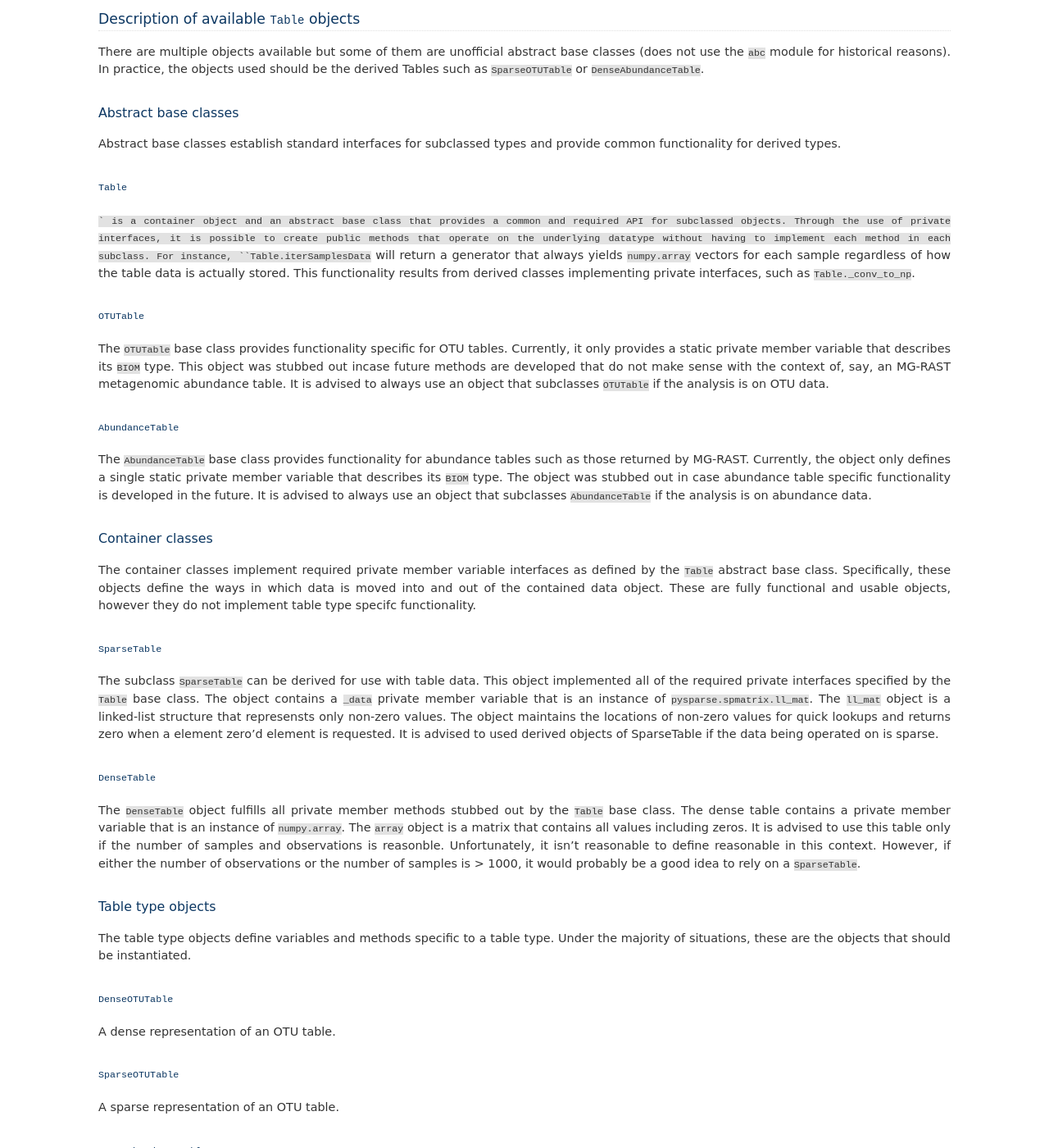
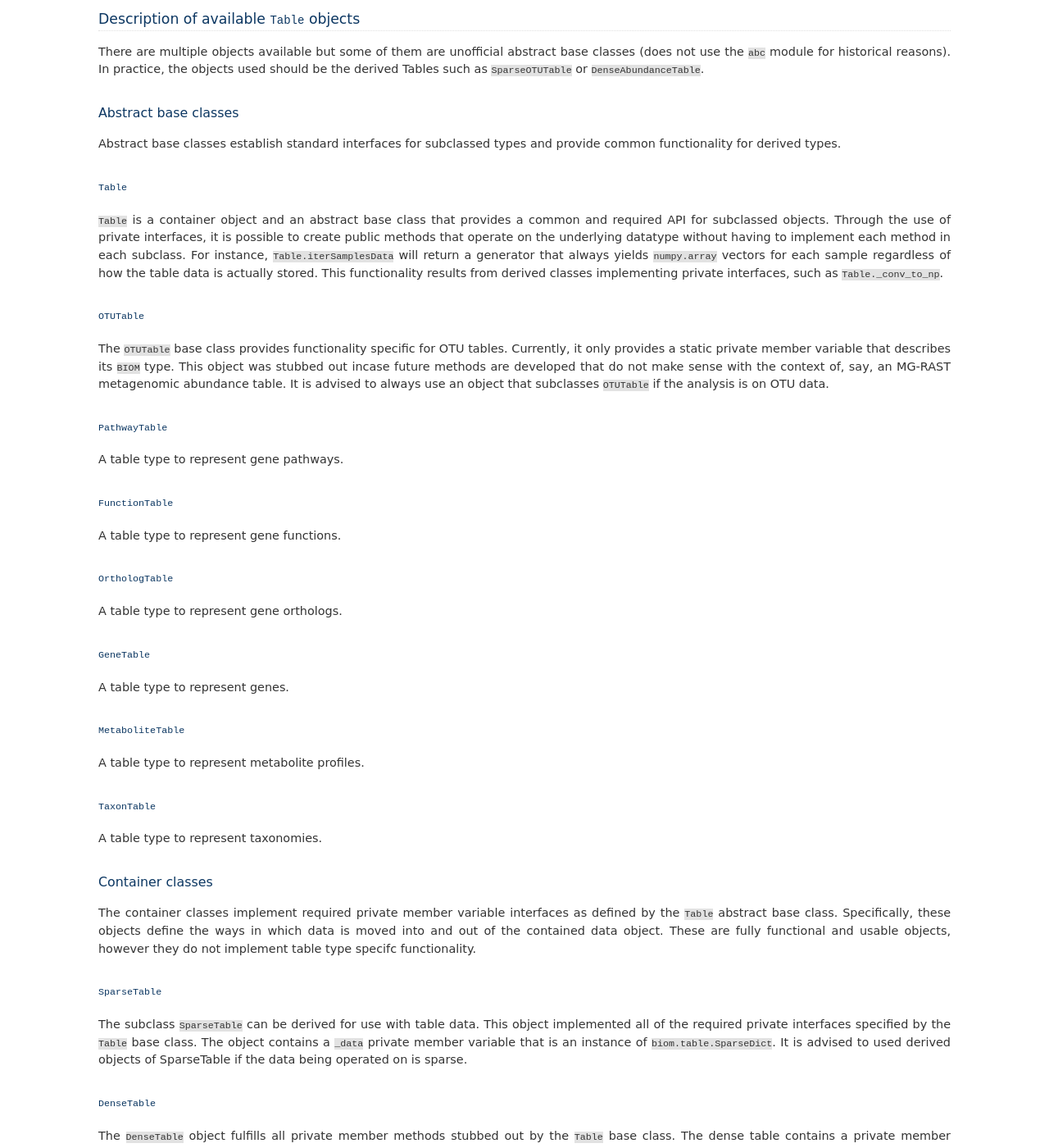
Before and after one commit to biocore/biom-format, a Sphinx documentation site: the page built from doc/documentation/table_objects.rst, in a window 1280 px wide and 1400 px high, scrolled down 284 px. Shown: the whole window at 82% size. Built offline with Sphinx 7.4.7, drawn with Linux system fonts in a browser that asks for light colours; some of the changed text lies outside the part shown.

Commit message:
[MODDED]     changed biom-format spec from supporting str to unicode     updated methods and objects listed in table doc

````diff
--- a/doc/documentation/table_objects.rst
+++ b/doc/documentation/table_objects.rst
@@ -19,17 +19,42 @@
 ``Table``
 ^^^^^^^^^
 
-``` is a container object and an abstract base class that provides a common and required API for subclassed objects. Through the use of private interfaces, it is possible to create public methods that operate on the underlying datatype without having to implement each method in each subclass. For instance, ``Table.iterSamplesData`` will return a generator that always yields ``numpy.array`` vectors for each sample regardless of how the table data is actually stored. This functionality results from derived classes implementing private interfaces, such as ``Table._conv_to_np``.
+``Table`` is a container object and an abstract base class that provides a common and required API for subclassed objects. Through the use of private interfaces, it is possible to create public methods that operate on the underlying datatype without having to implement each method in each subclass. For instance, ``Table.iterSamplesData`` will return a generator that always yields ``numpy.array`` vectors for each sample regardless of how the table data is actually stored. This functionality results from derived classes implementing private interfaces, such as ``Table._conv_to_np``.
 
 ``OTUTable``
 ^^^^^^^^^^^^
 
 The ``OTUTable`` base class provides functionality specific for OTU tables. Currently, it only provides a static private member variable that describes its ``BIOM`` type. This object was stubbed out incase future methods are developed that do not make sense with the context of, say, an MG-RAST metagenomic abundance table. It is advised to always use an object that subclasses ``OTUTable`` if the analysis is on OTU data.
 
-``AbundanceTable``
-^^^^^^^^^^^^^^^^^^
+``PathwayTable``
+^^^^^^^^^^^^^^^^
 
-The ``AbundanceTable`` base class provides functionality for abundance tables such as those returned by MG-RAST. Currently, the object only defines a single static private member variable that describes its ``BIOM`` type. The object was stubbed out in case abundance table specific functionality is developed in the future. It is advised to always use an object that subclasses ``AbundanceTable`` if the analysis is on abundance data.
+A table type to represent gene pathways.
+
+``FunctionTable``
+^^^^^^^^^^^^^^^^^
+
+A table type to represent gene functions.
+
+``OrthologTable``
+^^^^^^^^^^^^^^^^^
+
+A table type to represent gene orthologs.
+
+``GeneTable``
+^^^^^^^^^^^^^
+
+A table type to represent genes.
+
+``MetaboliteTable``
+^^^^^^^^^^^^^^^^^^^
+
+A table type to represent metabolite profiles.
+
+``TaxonTable``
+^^^^^^^^^^^^^^
+
+A table type to represent taxonomies.
 
 Container classes
 -----------------
@@ -38,7 +63,7 @@
 ``SparseTable``
 ^^^^^^^^^^^^^^^
 
-The subclass ``SparseTable`` can be derived for use with table data. This object implemented all of the required private interfaces specified by the ``Table`` base class. The object contains a ``_data`` private member variable that is an instance of ``pysparse.spmatrix.ll_mat``. The ``ll_mat`` object is a linked-list structure that represensts only non-zero values. The object maintains the locations of non-zero values for quick lookups and returns zero when a element zero'd element is requested. It is advised to used derived objects of SparseTable if the data being operated on is sparse.
+The subclass ``SparseTable`` can be derived for use with table data. This object implemented all of the required private interfaces specified by the ``Table`` base class. The object contains a ``_data`` private member variable that is an instance of ``biom.table.SparseDict``. It is advised to used derived objects of SparseTable if the data being operated on is sparse.
 
 ``DenseTable``
 ^^^^^^^^^^^^^^
@@ -53,22 +78,62 @@
 ``DenseOTUTable``
 ^^^^^^^^^^^^^^^^^
 
-A dense representation of an OTU table.
+Instantiatable dense OTU table.
 
 ``SparseOTUTable``
 ^^^^^^^^^^^^^^^^^^
 
-A sparse representation of an OTU table.
+Instantiatable sparse OTU table.
 
-``DenseAbundanceTable``
+``DensePathwayTable``
+^^^^^^^^^^^^^^^^^^^^^
+
+Instantiatable dense pathway table.
+
+``SparsePathwayTable``
+^^^^^^^^^^^^^^^^^^^^^^
+
+Instantiatable sparse pathway table.
+
+``DenseFunctionTable``
+^^^^^^^^^^^^^^^^^^^^^^
+
+Instantiatable dense function table.
+
+``SparseFunctionable``
+^^^^^^^^^^^^^^^^^^^^^^
+
+Instantiatable sparse function table.
+
+``DenseOrthologTable``
+^^^^^^^^^^^^^^^^^^^^^^
+
+Instantiatable dense ortholog table.
+
+``SparseOrthologTable``
 ^^^^^^^^^^^^^^^^^^^^^^^
 
-A dense representation of an abundance table.
+Instantiatable sparse ortholog table.
 
-``SparseAbundanceTable``
+``DenseGeneTable``
+^^^^^^^^^^^^^^^^^^
+
+Instantiatable dense gene table.
+
+``SparseGeneTable``
+^^^^^^^^^^^^^^^^^^^
+
+Instantiatable sparse gene table.
+
+``DenseMetaboliteTable``
 ^^^^^^^^^^^^^^^^^^^^^^^^
 
-A sparse representation of an abundance table.
+Instantiatable dense metabolite table.
+
+``SparseMetaboliteTable``
+^^^^^^^^^^^^^^^^^^^^^^^^^
+
+Instantiatable sparse metabolite table.
 
 Description of ``Table`` API
 ============================
@@ -77,27 +142,27 @@
 ----------------
 
 ``ObservationIds``
-^^^^^^^^^^^^^^^^^^^^^^^^
+^^^^^^^^^^^^^^^^^^
 
 ``ObservationIds`` is a list of strings containing observation identifiers. The order of this list matters: the index position of an id corresponds to its position within the underlying data matrix and its metadata. Observation ids are required and there must be one id for every observation within the data matrix.
 
 ``SampleIds``
-^^^^^^^^^^^^^^^^^^^
+^^^^^^^^^^^^^
 
 ``SampleIds`` is a list of strings containing sample identifiers. The order of this list matters: the index position of an id corresponds to its position within the underlying data matrix and its metadata. Sample ids are required and there must be one id for every sample within the data matrix.
 
 ``ObservationMetadata``
-^^^^^^^^^^^^^^^^^^^^^^^^^^^^^
+^^^^^^^^^^^^^^^^^^^^^^^
 
 ``ObservationMetadata`` is a list of dicts. Each dict contains metadata associated to the observation id at the same index position. Observation metadata is optional. If metadata is not present, this variable will be set to None.
 
 ``SampleMetadata``
-^^^^^^^^^^^^^^^^^^^^^^^^
+^^^^^^^^^^^^^^^^^^
 
 ``SampleMetadata`` is a list of dicts. Each dict contains metadata associated to the sample id at the same postion. Sample metadata is optional. If metadata is not present, this variable will be set to None.
 
 ``TableId``
-^^^^^^^^^^^^^^^^^
+^^^^^^^^^^^
 
 ``TableId`` is an optional variable that can be used to indentify a table. The value stored in this variable is written to the ``id`` field within a ``BIOM`` file.
 
@@ -105,200 +170,220 @@
 -----------------
 
 ``_biom_matrix_type``
-^^^^^^^^^^^^^^^^^^^^^^^^^^^
+^^^^^^^^^^^^^^^^^^^^^
 
 The BIOM matrix type can either be 'sparse' or 'dense'. This information is used by ``Table.getBiomFormatObject`` in order to figure out what ``matrix_type`` to put to file.
 
 ``_biom_type``
-^^^^^^^^^^^^^^^^^^^^
+^^^^^^^^^^^^^^
 
 The BIOM type defines the table "type" within a BIOM file.
 
 ``_data``
-^^^^^^^^^^^^^^^
+^^^^^^^^^
 
 The underlying data object.
 
 ``_obs_index``
-^^^^^^^^^^^^^^^^^^^^
+^^^^^^^^^^^^^^
 
 A helper lookup dictionary that is {'observation_id': index_in_data}.
 
 ``_sample_index``
-^^^^^^^^^^^^^^^^^^^^^^^
+^^^^^^^^^^^^^^^^^
 
 A helper lookup dictionary that is {'sample_id': index_in_data}.
 
 Public Methods
 --------------
 
+``addObservationMetadata``
+^^^^^^^^^^^^^^^^^^^^^^^^^^
+
+Take a dict of metadata and add it to an observation.
+
+``addSampleMetadata``
+^^^^^^^^^^^^^^^^^^^^^
+
+Take a dict of metadata and add it to a sample.
+
 ``binObservationsByMetadata``
-^^^^^^^^^^^^^^^^^^^^^^^^^^^^^^^^^^^
+^^^^^^^^^^^^^^^^^^^^^^^^^^^^^
 
 Yields tables by metadata. A user supplied function ``f`` is given the observation  metadata must return what "bin" the observation is part of.
 
 ``binSamplesByMetadata``
-^^^^^^^^^^^^^^^^^^^^^^^^^^^^^^
+^^^^^^^^^^^^^^^^^^^^^^^^
 
 Yields tables by metadata. A user supplied function ``f`` is given the sample metadata by row and must return what "bin" the sample is part of.
 
+``collapseObservationsByMetadata``
+^^^^^^^^^^^^^^^^^^^^^^^^^^^^^^^^^^
+
+Collapse a table by observation metadata.
+
+``collapseSamplesByMetadata``
+^^^^^^^^^^^^^^^^^^^^^^^^^^^^^
+
+Collapse a table by sample metadata.
+
 ``copy``
-^^^^^^^^^^^^^^
+^^^^^^^^
 
 Returns a shallow copy of the Table
 
 ``delimitedSelf``
-^^^^^^^^^^^^^^^^^^^^^^^
+^^^^^^^^^^^^^^^^^
 
 Stringify self in a delimited form. Default str output for the ``Table`` is just row/col ids and table data without any metadata. This is the "classic" table. If ``header_key`` is not None, it tries to pull out that key from observation metadata. If ``header_value`` is not None, use the ``header_value`` in the output as a column id. ``metadata_formatter`` is a function which takes a metadata entry and returns a formatted version that should be written to file.
 
 ``filterObservations``
-^^^^^^^^^^^^^^^^^^^^^^^^^^^^
+^^^^^^^^^^^^^^^^^^^^^^
 
 Filter observations in self based on a user supplied function. ``f`` must accept three variables, the observation values, observation ids and observation metadata. The function must only return True or False.
 
 ``filterSamples``
-^^^^^^^^^^^^^^^^^^^^^^^
+^^^^^^^^^^^^^^^^^
 
 Filter samples in self based on a user supplied function. ``f`` must accept three variables, the sample values, sample IDs and sample metadata. The function must only return true or false.
 
 ``getBiomFormatJsonString``
-^^^^^^^^^^^^^^^^^^^^^^^^^^^^^^^^^
+^^^^^^^^^^^^^^^^^^^^^^^^^^^
 
 Returns a JSON string representing the table in BIOMformat.
 
 ``getBiomFormatObject``
-^^^^^^^^^^^^^^^^^^^^^^^^^^^^^
+^^^^^^^^^^^^^^^^^^^^^^^
 
 Returns a dict representing the table in BIOM format. This dictionary can then be easily converted into a JSON string for serialization.
 
 ``getBiomFormatPrettyPrint``
-^^^^^^^^^^^^^^^^^^^^^^^^^^^^^^^^^^
+^^^^^^^^^^^^^^^^^^^^^^^^^^^^
 
 Returns a 'pretty print' format of a BIOM file. WARNING: This method displays data values in a columnar format and can be misleading.
 
 ``getObservationIndex``
-^^^^^^^^^^^^^^^^^^^^^^^^^^^^^
+^^^^^^^^^^^^^^^^^^^^^^^
 
 Returns the observation index position in _data.
 
 ``getSampleIndex``
-^^^^^^^^^^^^^^^^^^^^^^^^
+^^^^^^^^^^^^^^^^^^
 
 Returns the sample index position in _data.
 
 ``getValueByIds``
-^^^^^^^^^^^^^^^^^^^^^^^
+^^^^^^^^^^^^^^^^^
 
 Return the value in the matrix corresponding to (obs_id, samp_id)
 
 ``isEmpty``
-^^^^^^^^^^^^^^^^^
+^^^^^^^^^^^
 
 Returns True if ``Table._data`` is empty. It should not be possible for ``Table._data`` to be empty and have ``Table.SampleIds`` or ``Table.ObservationIds`` populated.
 
 ``iterObservationData``
-^^^^^^^^^^^^^^^^^^^^^^^^^^^^^
+^^^^^^^^^^^^^^^^^^^^^^^
 
 Yields vectors of observation data where the values at each index correspond to the ``Table.SampleId`` and ``Table.SampleMetadata`` at the same index.
 
 ``iterObservations``
-^^^^^^^^^^^^^^^^^^^^^^^^^^
+^^^^^^^^^^^^^^^^^^^^
 
 Yields (observation_value, observation_id, observation_metadata) NOTE: will return None in observation_metadata positions if ``Table.ObservationMetadata`` is set to None.
 
 ``iterSampleData``
-^^^^^^^^^^^^^^^^^^^^^^^^
+^^^^^^^^^^^^^^^^^^
 
 Yields vectors of sample sample data where the values at each index correspond to the ``Table.ObservationId`` and ``Table.ObservationMetadata`` at the same index.
 
 ``iterSamples``
-^^^^^^^^^^^^^^^^^^^^^
+^^^^^^^^^^^^^^^
 
 Yields (sample_values, sample_id, sample_metadata)/ NOTE: will return None in sample_metadata positions if ``Table.SampleMetadata`` is set to None
 
 ``merge``
-^^^^^^^^^^^^^^^
+^^^^^^^^^
 
 Merge two tables together. The axes, samples and observations, can be controlled independently and can both work on either 'union' or 'intersection'.  ``merge_f`` is a function that takes two arguments and returns a value. The method is parameterized so that the programmer can define how values are handled where there is overlap in (sample_id, observation_id) values between tables. ``sample_metadata_f`` and ``observation_metadata_f`` define how to merge metadata between tables. The default is to prefer the metadata associated to self if self has metadata otherwise take metadata from other. These functions are given both metadata dicts and must return a single metadata dict. NOTE: There is an implicit type conversion to float. Tables using strings as the type are not supported but no active check is in place. NOTE: The return type is always that of self
 
 ``nonzero``
-^^^^^^^^^^^^^^^^^
+^^^^^^^^^^^
 
 Returns nonzero locations within the data matrix. The values returned are (observation_id, sample_id).
 
 ``normObservationBySample``
-^^^^^^^^^^^^^^^^^^^^^^^^^^^^^^^^^
+^^^^^^^^^^^^^^^^^^^^^^^^^^^
 
 Return new table with relative abundance in each sample.
 
 ``normSampleByObservation``
-^^^^^^^^^^^^^^^^^^^^^^^^^^^^^^^^^
+^^^^^^^^^^^^^^^^^^^^^^^^^^^
 
 Return new table with relative abundance in each observation.
 
 ``observationData``
-^^^^^^^^^^^^^^^^^^^^^^^^^
+^^^^^^^^^^^^^^^^^^^
 
 Return a numpy vector with samples values associated to an observation id.
 
 ``observationExists``
-^^^^^^^^^^^^^^^^^^^^^^^^^^^
+^^^^^^^^^^^^^^^^^^^^^
 
 Returns True if observation exists, False otherwise.
 
 ``reduce``
-^^^^^^^^^^^^^^^^
+^^^^^^^^^^
 
 Reduce over axis with ``f``. Axis can be either 'sample' or 'observation'
 
 ``sampleData``
-^^^^^^^^^^^^^^^^^^^^
+^^^^^^^^^^^^^^
 
 Return a numpy vector with observation values associated to a sample id.
 
 ``sampleExists``
-^^^^^^^^^^^^^^^^^^^^^^
+^^^^^^^^^^^^^^^^
 
 Returns True if sample exists, False otherwise.
 
 ``setValueByIds``
-^^^^^^^^^^^^^^^^^^^^^^^
+^^^^^^^^^^^^^^^^^
 
 Set the value in the matrix corresponding to (observation_id, sample_id).
 
 ``sortByObservationId``
-^^^^^^^^^^^^^^^^^^^^^^^^^^^^^
+^^^^^^^^^^^^^^^^^^^^^^^
 
 Return a table with the observation ids sorted by a user supplied function. The default is natural sort.
 
 ``sortBySampleId``
-^^^^^^^^^^^^^^^^^^^^^^^^
+^^^^^^^^^^^^^^^^^^
 
 Return a table with the sample ids sorted by a user supplied function/
 
 ``sortObservationOrder``
-^^^^^^^^^^^^^^^^^^^^^^^^^^^^^^
+^^^^^^^^^^^^^^^^^^^^^^^^
 
 Return a new table with the observation ids in the order given.
 
 ``sortSampleOrder``
-^^^^^^^^^^^^^^^^^^^^^^^^^
+^^^^^^^^^^^^^^^^^^^
 
 Return a new table with the sample ids in the order given.
 
 ``sum``
-^^^^^^^^^^^^^
+^^^^^^^
 
 Returns the sum by axis. The axis can either be 'whole', 'sample' or 'observation'. For the 'sample' and 'observation' axes, a vector is returned with the sum of the orthoganl vector. For example, if ``sum`` is called with 'sample', a vector is returned with a sum of the observations within each sample. Index 0 in that resulting vector would correspond to ``Table.SampleIds[0]``
 
 ``transformObservations``
-^^^^^^^^^^^^^^^^^^^^^^^^^^^^^^^
+^^^^^^^^^^^^^^^^^^^^^^^^^
 
 Apply a user defined function to each observation. ``f`` is passed a numpy vector and must return a numpy vector of the same shape and datatype.
 
 ``transformSamples``
-^^^^^^^^^^^^^^^^^^^^^^^^^^
+^^^^^^^^^^^^^^^^^^^^
 
 Apply a user defined function to each sample. ``f`` is passed a numpy vector and must return a numpy vector of the same shape and datatype.
 
@@ -306,52 +391,51 @@
 ---------------
 
 ``_cast_metadata``
-^^^^^^^^^^^^^^^^^^^^^^^^
+^^^^^^^^^^^^^^^^^^
 
 Casts all metadata to defaultdict to support default values
 
 ``_conv_to_np``
-^^^^^^^^^^^^^^^^^^^^^
+^^^^^^^^^^^^^^^
 
 Converts a vector to a numpy array. Always returns a row vector for consistancy with numpy iteration over arrays
 
-
 ``_conv_to_self_type``
-^^^^^^^^^^^^^^^^^^^^^^^^^^^^
+^^^^^^^^^^^^^^^^^^^^^^
 
 For converting vectors to a compatible self type.
 
 ``_data_equality``
-^^^^^^^^^^^^^^^^^^^^^^^^
+^^^^^^^^^^^^^^^^^^
 
 A private method that defines how to test equality between Table._data variables.
 
 ``_index_ids``
-^^^^^^^^^^^^^^^^^^^^
+^^^^^^^^^^^^^^
 
 Sets lookups {id:index in _data}
 
 ``_intersect_id_order``
-^^^^^^^^^^^^^^^^^^^^^^^^^^^^^
+^^^^^^^^^^^^^^^^^^^^^^^
 
 Determines the merge order for id lists A and B
 
 ``_iter_obs``
-^^^^^^^^^^^^^^^^^^^
+^^^^^^^^^^^^^
 
 Return observation vectors of data matrix
 
 ``_iter_samp``
-^^^^^^^^^^^^^^^^^^^^
+^^^^^^^^^^^^^^
 
 Return sample vectors of data matrix vectors
 
 ``_union_id_order``
-^^^^^^^^^^^^^^^^^^^^^^^^^
+^^^^^^^^^^^^^^^^^^^
 
 Determines merge order for id lists A and B
 
 ``_verify_metadata``
-^^^^^^^^^^^^^^^^^^^^^^^^^^
+^^^^^^^^^^^^^^^^^^^^
 
 Obtain some notion of sanity on object construction with inputs
````
Also changed, not shown: doc/documentation/biom_format.rst (+1 -1 lines).
